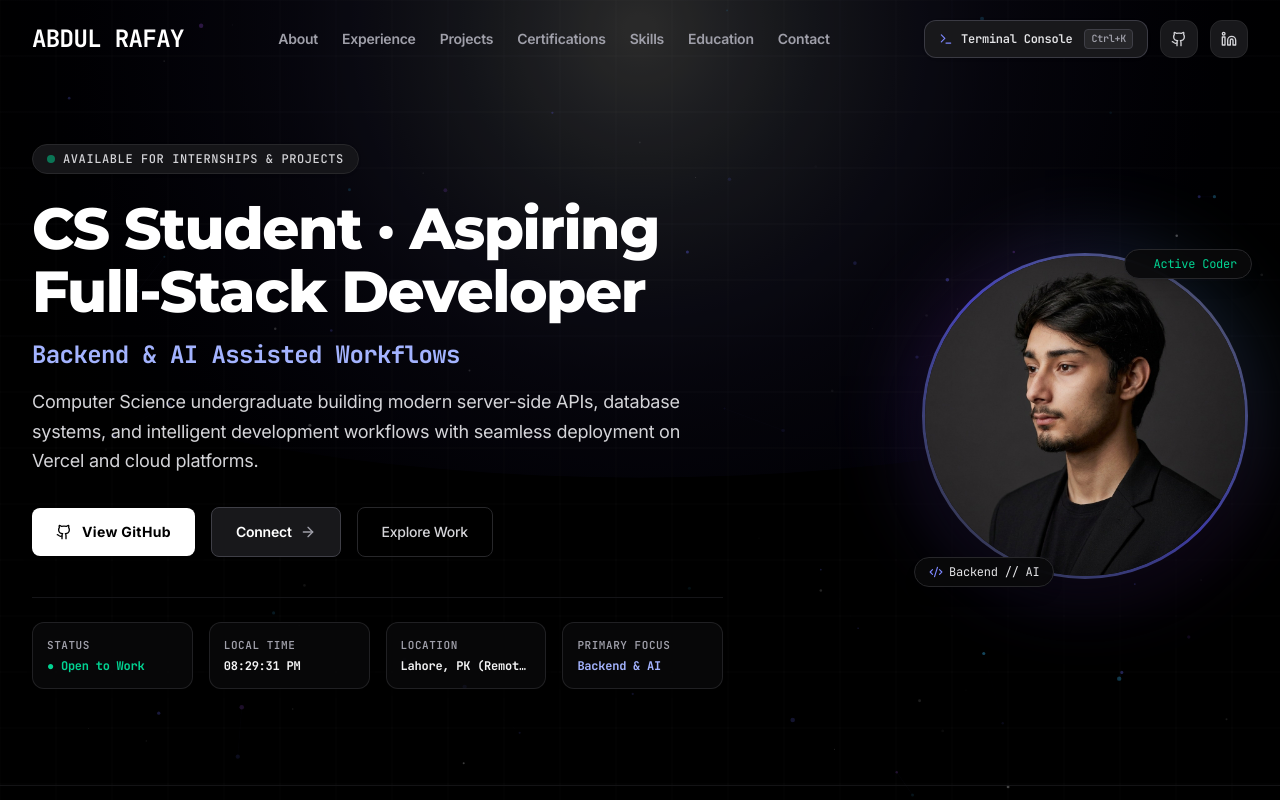
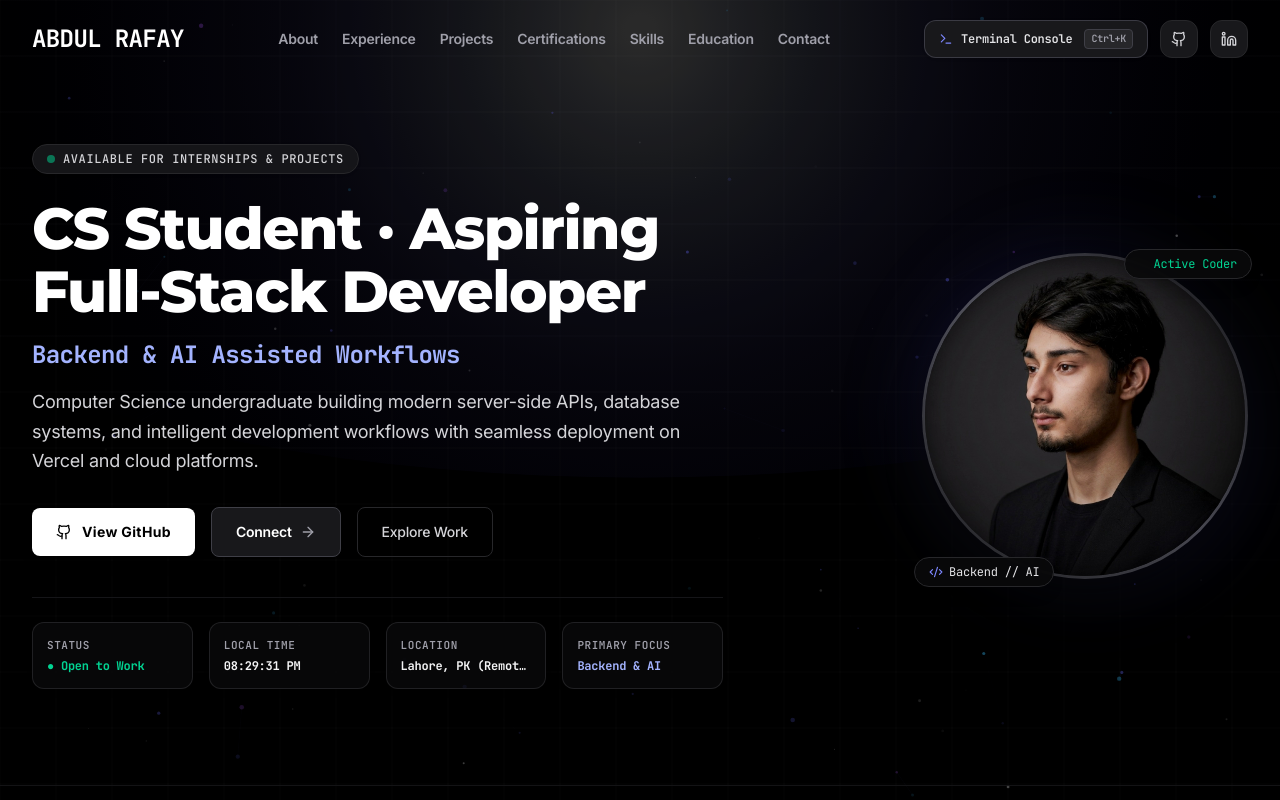
Before and after one commit to AbdulRafaytech/MyPortfolioWebsite, a React (Vite) app: page / in a window 1280 px wide. Shown: the top 800 px of the page. Built offline with nearby package versions, Linux system fonts and the light colour scheme.

Commit message:
feat: applied realistic deep studio dark grading and seamless edge blend to profile portrait

```diff
--- a/src/components/Hero.jsx
+++ b/src/components/Hero.jsx
@@ -111,7 +111,7 @@
             </div>
           </div>
 
-          {/* Right Column: Side Pose Studio Portrait with 3D Interactive Tilt */}
+          {/* Right Column: Deep Studio Dark Portrait with Realistic Seamless Blending */}
           <div className="w-full lg:w-2/5 flex flex-col items-center lg:items-end">
             <div
               className="relative group cursor-pointer"
@@ -121,26 +121,26 @@
                 perspective: '1000px',
               }}
             >
-              {/* Soft Ambient Glowing Aura */}
-              <div className="absolute -inset-3 rounded-full bg-gradient-to-tr from-indigo-500/40 via-purple-500/30 to-cyan-400/40 opacity-70 blur-2xl group-hover:opacity-100 transition duration-700 animate-pulse"></div>
+              {/* Soft Atmospheric Studio Backlight Halo */}
+              <div className="absolute -inset-3 rounded-full bg-gradient-to-tr from-zinc-700/30 via-indigo-500/20 to-zinc-800/30 opacity-60 blur-2xl group-hover:opacity-100 transition duration-700"></div>
 
-              {/* 3D Tilted Outer Rotating Gradient Ring */}
+              {/* 3D Interactive Gradient Ring */}
               <div
-                className="relative p-[3px] rounded-full bg-gradient-to-tr from-zinc-700 via-indigo-500/70 to-zinc-600 shadow-2xl transition-transform duration-300 ease-out"
+                className="relative p-[3px] rounded-full bg-gradient-to-tr from-zinc-800 via-zinc-600 to-zinc-900 shadow-2xl transition-transform duration-300 ease-out"
                 style={{
-                  transform: `rotateY(${mousePos.x * 16}deg) rotateX(${-mousePos.y * 16}deg)`,
+                  transform: `rotateY(${mousePos.x * 14}deg) rotateX(${-mousePos.y * 14}deg)`,
                 }}
               >
-                {/* Clean Circular Frame with Side Pose Photo */}
-                <div className="w-60 h-60 sm:w-68 sm:h-68 md:w-76 md:h-76 lg:w-80 lg:h-80 rounded-full overflow-hidden bg-zinc-950 shadow-2xl relative">
+                {/* Seamless Circular Frame with Deep Studio Dark Photo */}
+                <div className="w-60 h-60 sm:w-68 sm:h-68 md:w-76 md:h-76 lg:w-80 lg:h-80 rounded-full overflow-hidden bg-[#0a0a0e] shadow-2xl relative">
                   <img
                     src="/profile-side.jpg"
                     alt="Abdul Rafay"
                     className="w-full h-full object-cover object-center transition-all duration-500 group-hover:scale-105"
                     loading="eager"
                   />
-                  {/* Subtle Scanline Overlay on Hover */}
-                  <div className="absolute inset-0 bg-gradient-to-b from-transparent via-indigo-500/5 to-transparent pointer-events-none opacity-0 group-hover:opacity-100 transition-opacity duration-500"></div>
+                  {/* Subtle edge blend overlay for ultra-realistic studio finish */}
+                  <div className="absolute inset-0 rounded-full shadow-[inset_0_0_20px_rgba(0,0,0,0.5)] pointer-events-none"></div>
                 </div>
               </div>
 
```
Also changed, not shown: public/profile-side.jpg, public/profile.jpg.
